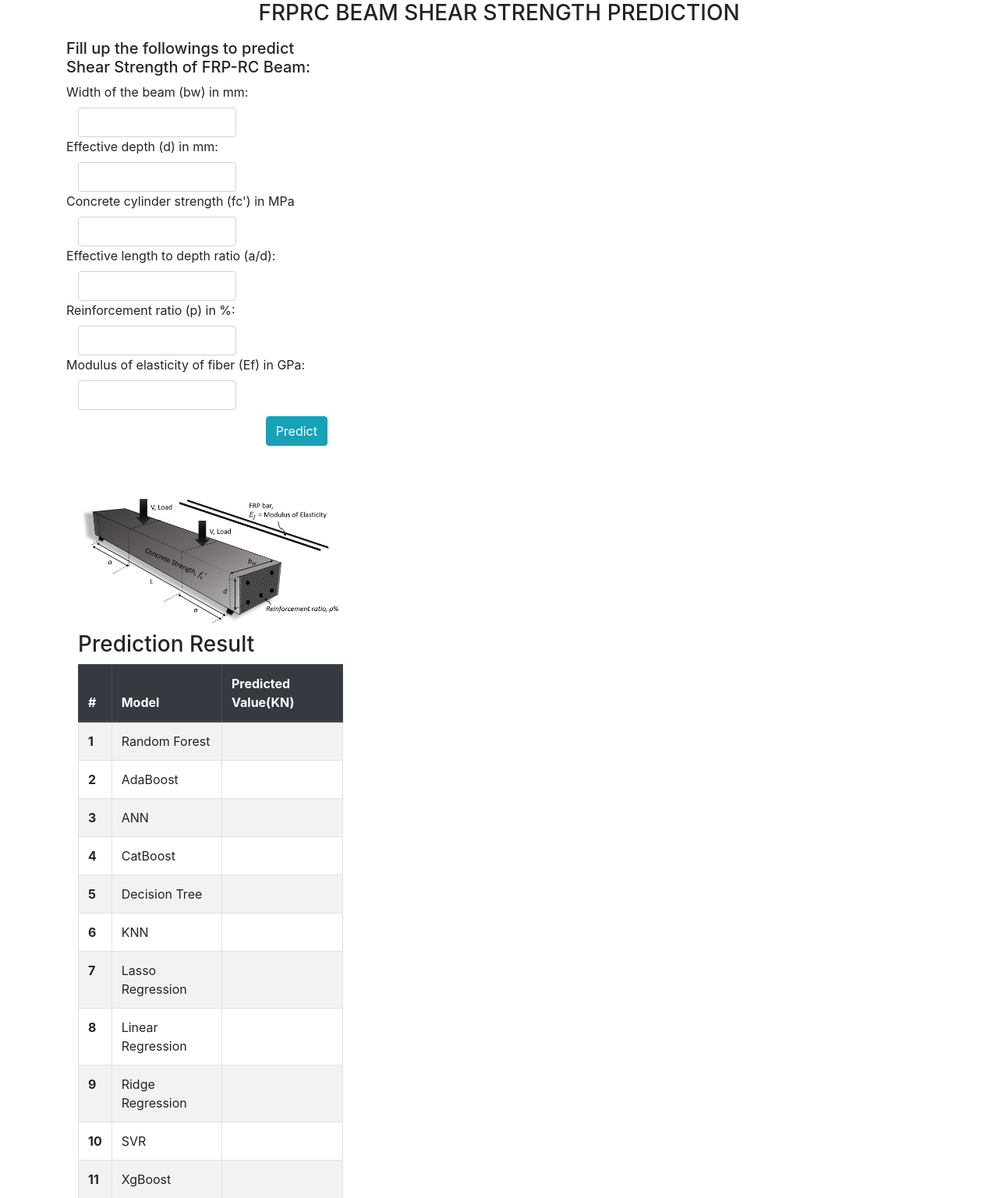
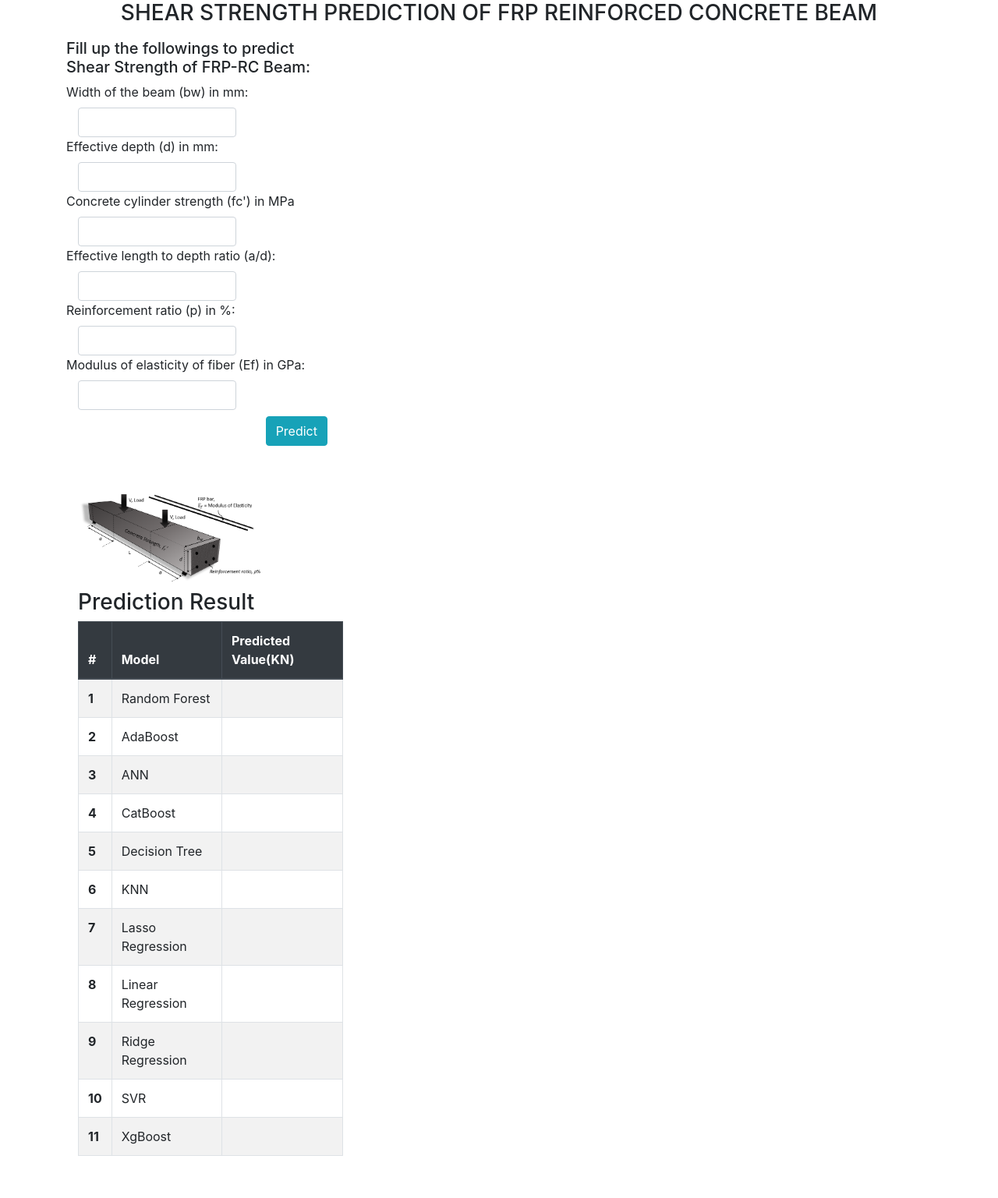
Before and after one commit to rezakarim1585/FRPC-Regression, a Flask app: page / in a window 1280 px wide. Shown: the top 1537 px of the page at 78% size. After the commit the page ends 1483 px from the top, so only its background shows below. Run offline with Flask 2, Linux system fonts and the light colour scheme; parts of the project's set-up code (start-up, migrations or seed data) failed here and were passed over; some libraries are stand-ins or nearby versions.

Commit message:
Update index.html

```diff
--- a/templates/index.html
+++ b/templates/index.html
@@ -20,7 +20,7 @@
 
 <body>
   <div class="container">
-    <center><h3>FRPRC BEAM SHEAR STRENGTH PREDICTION</h3></center>
+    <center><h3>SHEAR STRENGTH PREDICTION OF FRP REINFORCED CONCRETE BEAM</h3></center>
     <div class="row">
 
       <div class="col-md-4 col-sm-12 mt-2">
@@ -90,7 +90,7 @@
     </div>
 
     <div class="col-md-4 mt-5 col-sm-12">
-      <img src="/tmp/pic1.png" style="height: 80%; width: 100%;"></img>
+      <img src="/tmp/pic1.png" style="height: 70%; width: 70%;"></img>
     </div>
 
     <div class="col-md-4 mt-2 col-sm-12">
```
